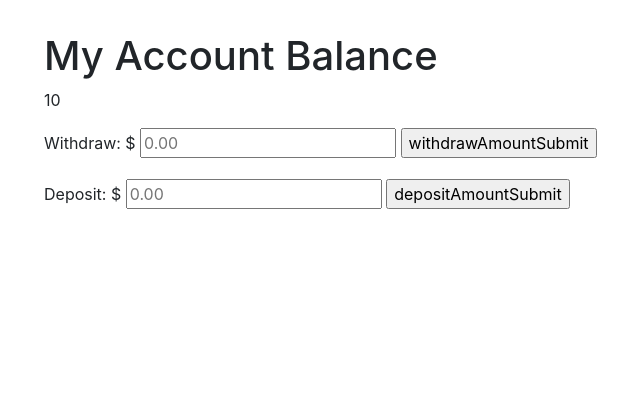
After one commit to matthewhelan/dbproject, a Django app: template parlaypro/templates/balance.html in a window 1280 px wide. The commit adds this page. Shown: the top 420 px of the page, without its empty margins (4-644 px from the left). Run offline with Django 4.2, Linux system fonts and the light colour scheme; the template is opened without the code that fills it: most values are stand-ins (such as "Sample title", 1, 10 or a date in 2020); some libraries are stand-ins or nearby versions.

Commit message:
adding balance functionality: can adjust balance value via a new page

```diff
--- /dev/null
+++ b/parlaypro/templates/balance.html
@@ -0,0 +1,43 @@
+{% extends "base.html" %}
+{% load static %}
+{% load tags %}
+
+{% block content %}
+
+<!-- This will probably show the user's balance in a large font, and then show an option to deposit/withdraw money from their account.  -->
+
+<head>
+	<title>My Account Balance</title>
+</head>
+<body>
+	<h1>My Account Balance</h1>
+	<p id="balance">{{user_balance}}</p>
+	<!-- <div>
+		<label for="withdrawAmount">Withdraw: $</label>
+		<input type="number" id="withdrawAmount" min="0" step="0.01">
+		<button onclick="withdraw()">Withdraw</button>
+	</div>
+	<div>
+		<label for="depositAmount">Deposit: $</label>
+		<input type="number" id="depositAmount" min="0" step="0.01">
+		<button onclick="deposit()">Deposit</button>
+	</div> -->
+
+    <form method="POST">
+        {% csrf_token %}
+        <label for="withdrawAmount">Withdraw: $</label>
+        <input type="number" id="withdrawAmount" name="my_value" placeholder="0.00" min="0" step="0.01">
+        <input type="submit" name="button" value="withdrawAmountSubmit">
+    </form>
+
+    <form method="POST">
+        {% csrf_token %}
+        <label for="depositAmount">Deposit: $</label>
+        <input type="number" id="depositAmount" name="my_value" placeholder="0.00" min="0" step="0.01">
+        <input type="submit" name="button" value="depositAmountSubmit">
+    </form>
+
+</body>
+
+
+{% endblock %}
--- a/parlaypro/templates/base.html
+++ b/parlaypro/templates/base.html
@@ -50,6 +50,9 @@
                             <li class="nav-item">
                                 <a class="nav-link" href="/players">Player Search</a>
                             </li>
+                            <li class="nav-item">
+                                <a class="nav-link" href="/balance">Current Balance: {{balance}} </a>
+                            </li>
                         </ul>
                     </div>
 
--- a/parlaypro/templates/index.html
+++ b/parlaypro/templates/index.html
@@ -12,7 +12,7 @@
     </div>
   </div>
 <!-- <p>Your balance is: {{ balance }} </p> -->
-
+  <div class="container mb-3">
     {% for key,values in parlayDetails.items %}
 
 
@@ -47,7 +47,9 @@
     </table>
 
     {% endfor %}
+  </div>
 
+  <div class="container mb-3">
       <!-- https://getbootstrap.com/docs/5.0/components/accordion/ -->
     <div class="accordion" id="accordionPanelsStayOpenExample">
       <div class="accordion-item">
@@ -106,4 +108,6 @@
       </div>
     </div>
 
+  </div>
+
 {% endblock %}
--- a/parlaypro/urls.py
+++ b/parlaypro/urls.py
@@ -29,6 +29,7 @@ urlpatterns = [
     path('unfollow/<int:user_id>/', views.unfollow, name="unfollowUser"),
     path('like/<int:parlay_id>/', views.like, name='like'),
     path('unlike/<int:parlay_id>/', views.unlike, name="unlike"),
-    path('logout/', views.logout_view, name='logout')
+    path('logout/', views.logout_view, name='logout'),
+    path('balance/', views.balance, name='balance'),
 
 ]
```
Also changed, not shown: parlaypro/views.py (+51 -14 lines). Lines whose indentation alone changed are shown as unchanged.
